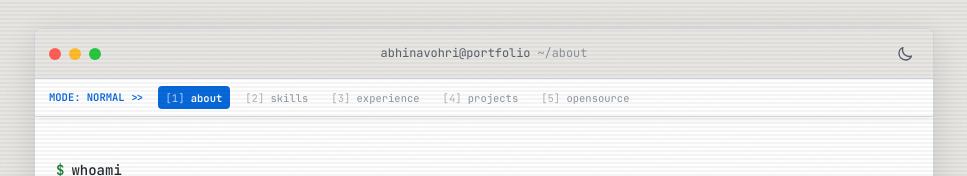
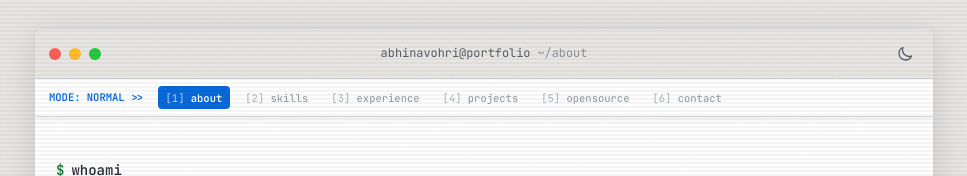
Before and after one commit to abhinavohri/portfolio, a Next.js app: page / in a window 1280 px wide. Shown: the top 176 px of the page, without its empty margins (156-1123 px from the left). Built offline with nearby package versions, Linux system fonts and the light colour scheme; no server answers.

Commit message:
Add contact navigation item

```diff
--- a/components/TerminalNavbar.jsx
+++ b/components/TerminalNavbar.jsx
@@ -12,6 +12,7 @@ export default function TerminalNavbar() {
         { id: 'experience', label: 'experience', shortcut: '3' },
         { id: 'projects', label: 'projects', shortcut: '4' },
         { id: 'opensource', label: 'opensource', shortcut: '5' },
+        { id: 'contact', label: 'contact', shortcut: '6' },
     ];
 
     const handleNavClick = (e, id) => {
```
